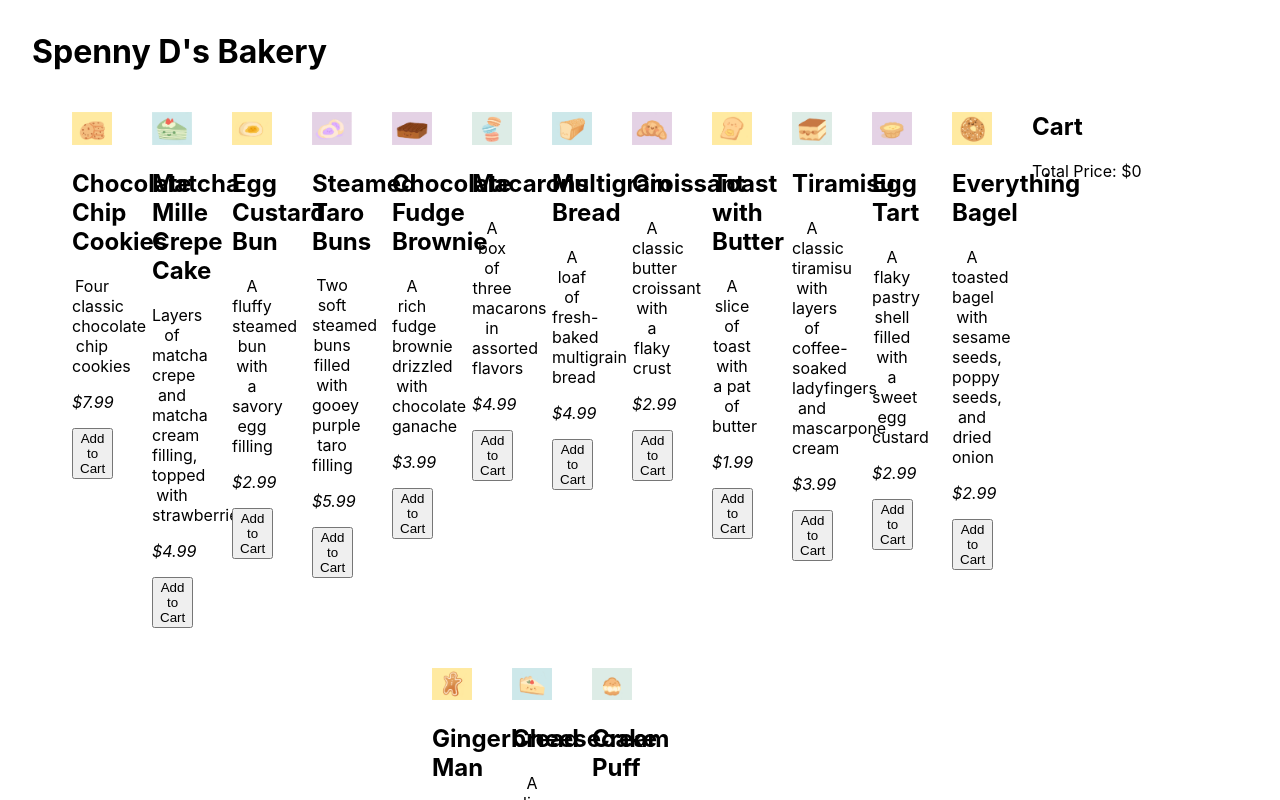
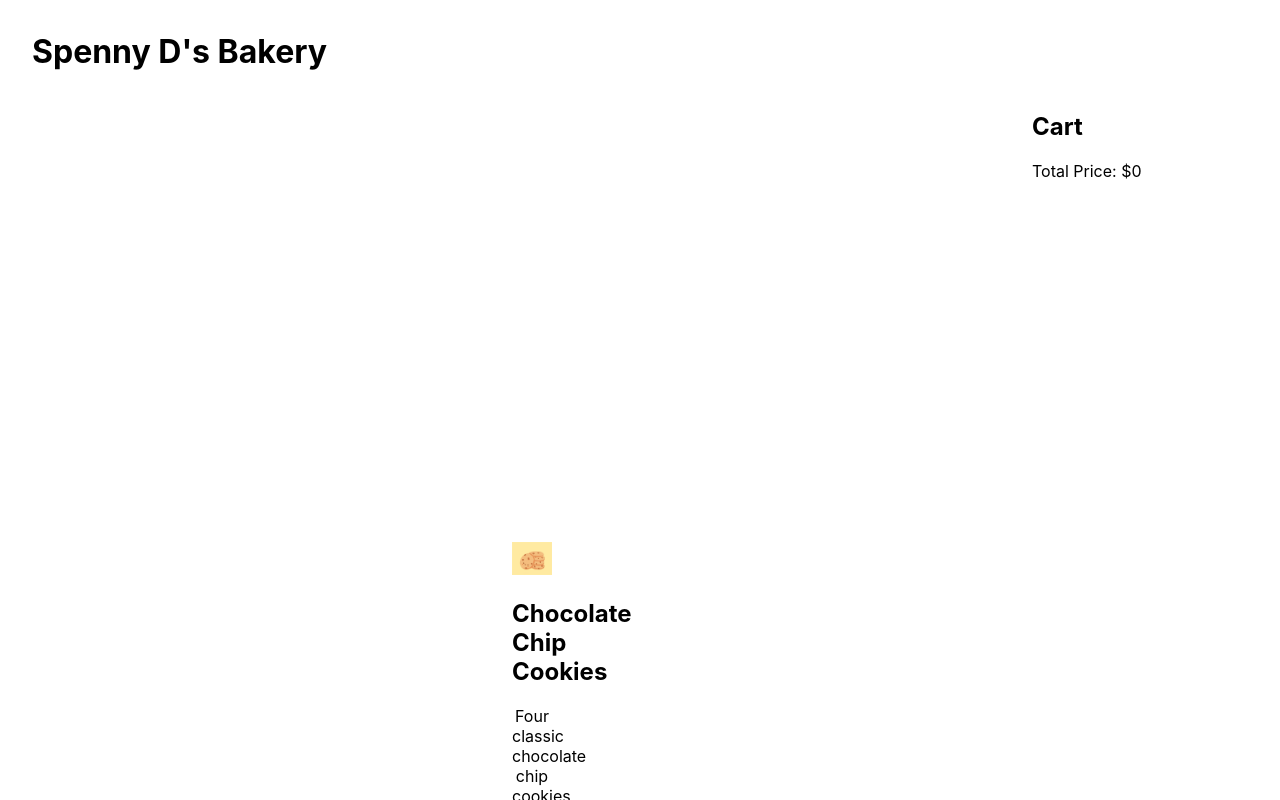
Before and after one commit to sdell624/react-studio, a React (Create React App) app: page / in a window 1280 px wide. Shown: the top 800 px of the page. Built offline with nearby package versions, Linux system fonts and the light colour scheme.

Commit message:
heheheha

```diff
--- a/src/App.css
+++ b/src/App.css
@@ -10,6 +10,7 @@
 
 .content {
     display: flex;
+    margin: auto;
 }
 
 img {
@@ -30,6 +31,6 @@ img {
     justify-content: center;
     flex-direction: column; */
     text-align: center;
-    margin: 20px;
+    margin: 450px;
     max-width: 40px;
 }
```
